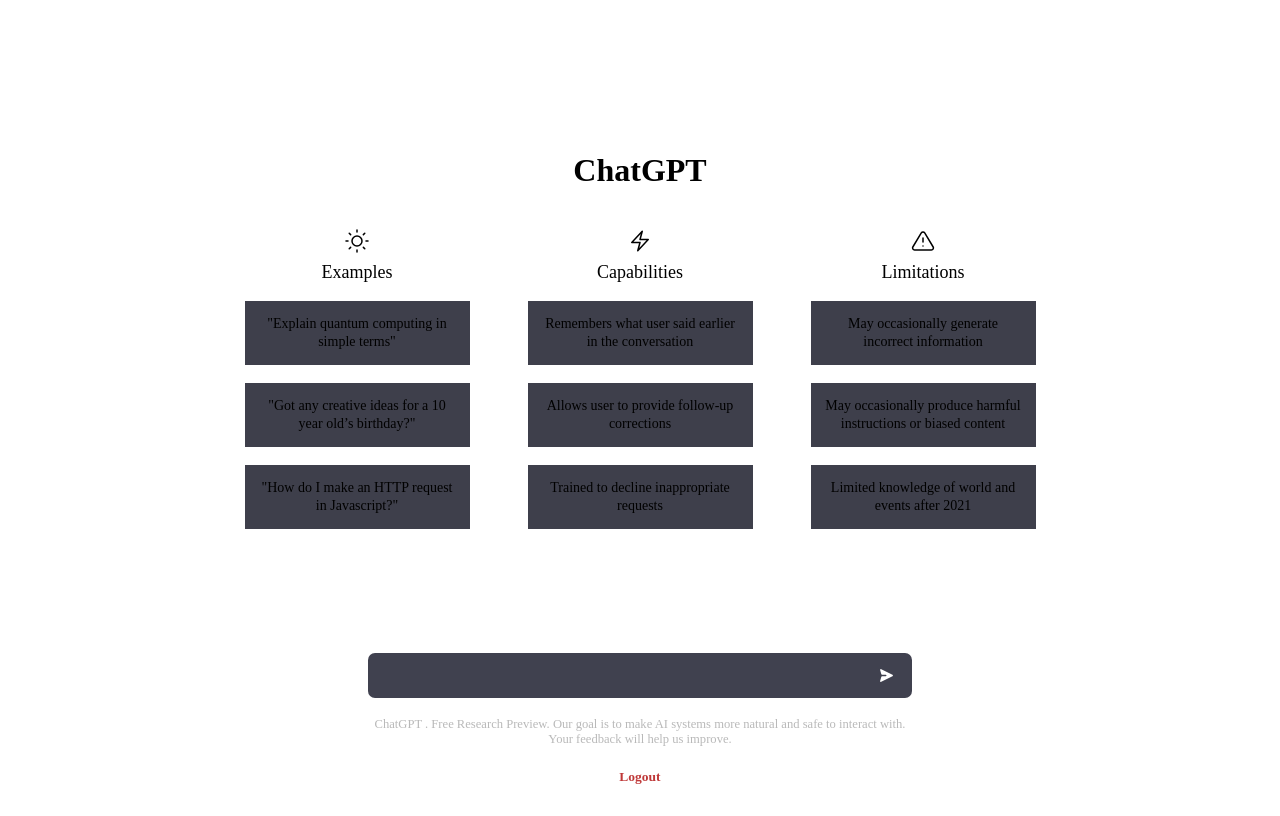
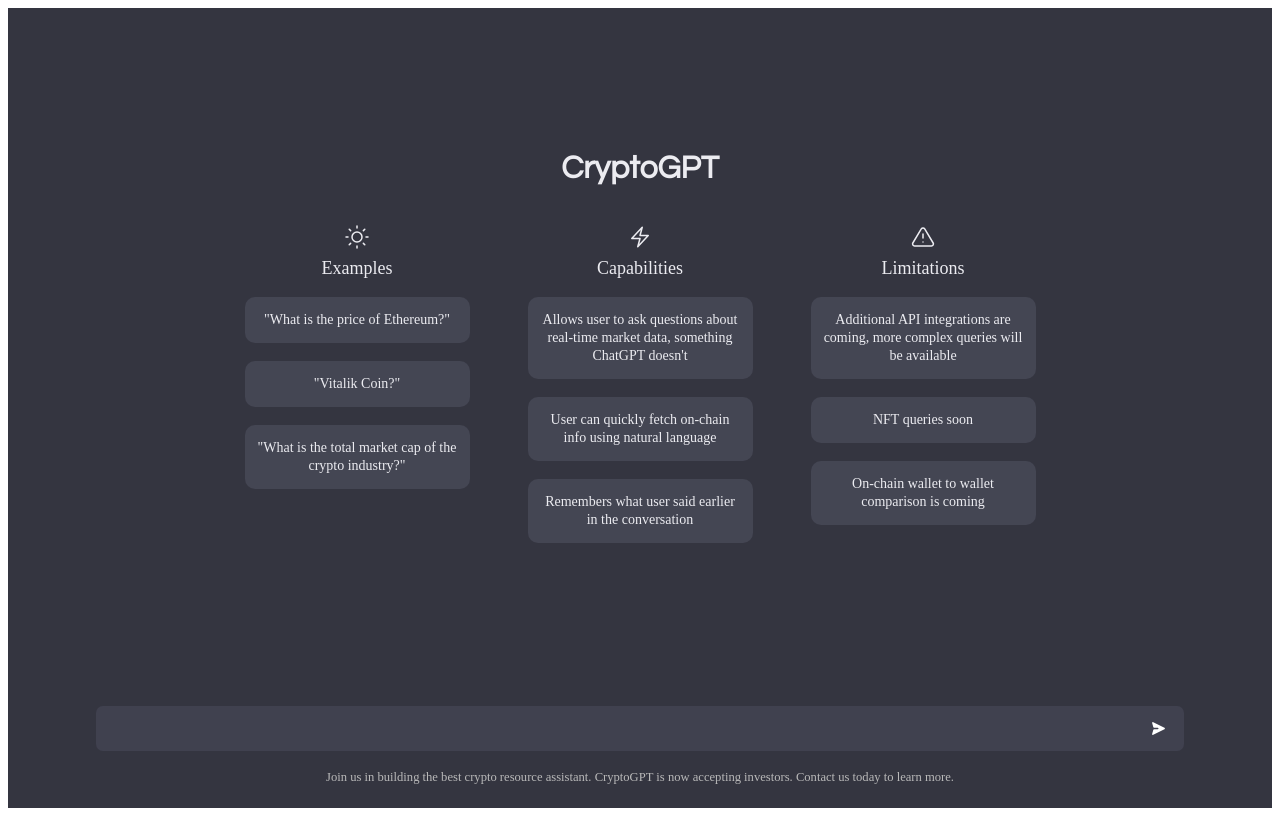
Before and after one commit to patni11/cryptoGPT, a Next.js app: page /chat-page/components/ChatPage in a window 1280 px wide. Built offline with nearby package versions, Linux system fonts and the light colour scheme.

Commit message:
updated front-end (logo and font will be modified)

```diff
--- /dev/null
+++ b/pages/chat-page/ChatPage.module.css
@@ -0,0 +1,83 @@
+@import url('https://fonts.googleapis.com/css2?family=Questrial&display=swap');
+
+.my-container * {
+    margin: 0;
+    padding: 0;
+    font-family: 'Questrial', sans-serif;
+    line-break: auto;
+  }
+
+  .body {
+    background-color: #343541;
+    color: #ffff;
+    height: 100vh;
+    width: 100vw;
+    font-family: 'Questrial', sans-serif;
+  }
+
+  .my-container *::-webkit-scrollbar {
+    display: none;
+  }
+
+  /* Hide scrollbar for IE, Edge and Firefox */
+  .my-container * {
+    -ms-overflow-style: none;
+    /* IE and Edge */
+    scrollbar-width: none;
+    /* Firefox */
+  }
+
+  .my-container pre {
+    white-space: pre-wrap;
+    /* Since CSS 2.1 */
+    white-space: -moz-pre-wrap;
+    /* Mozilla, since 1999 */
+    white-space: -pre-wrap;
+    /* Opera 4-6 */
+    white-space: -o-pre-wrap;
+    /* Opera 7 */
+    word-wrap: break-word;
+    /* Internet Explorer 5.5+ */
+  }
+
+
+
+
+
+  @media screen and (max-width:999px) {
+    .main_cont {
+      width: 88% !important;
+    }
+
+    .msg_cont,
+    .input_box {
+      width: 95% !important;
+    }
+
+    .hide {
+      display: none;
+    }
+  }
+
+
+
+  @media screen and (max-width:731px) {
+    .cols {
+      flex-direction: column !important;
+    }
+
+    .hiderow {
+      display: none !important;
+    }
+  }
+
+  @media screen and (max-width:520px) {
+    .main_cont {
+      width: 99% !important;
+    }
+
+    .botm {
+      bottom: 10px !important;
+    }
+
+  }
--- a/pages/chat-page/components/ChatPage.js
+++ b/pages/chat-page/components/ChatPage.js
@@ -2,6 +2,8 @@
 import Hero from "./Hero";
 import Input from "./Input";
 import Messages from "./Messages";
+import styles from '../ChatPage.module.css';
+
 
 export default function ChatPage() {
   const [messages, setMessages] = useState([]);
@@ -20,10 +22,11 @@
       <div
         className="main_cont"
         style={{
-          width: "50%",
+          width: "100%",
           margin: "auto",
           height: "100vh",
           position: "relative",
+          backgroundColor: "#343540"
         }}
       >
         {messages.length != 0 ? (
--- a/pages/chat-page/components/Hero.js
+++ b/pages/chat-page/components/Hero.js
@@ -1,5 +1,6 @@
 import React from "react";
 import { alert, sun, thunder } from "../assets/icons";
+import styles from '../ChatPage.module.css';
 
 export default function Hero() {
   return (
@@ -11,7 +12,7 @@
         width: "100%",
       }}
     >
-      <h1 style={{ marginTop: "18vh", marginBottom: "5vh" }}>ChatGPT</h1>
+      <h1 style={{ marginTop: "18vh", marginBottom: "5vh", color: "#ECECF1", fontFamily: 'Questrial' }}>CryptoGPT</h1>
       <div
         className="cols"
         style={{ display: "flex", flexDirection: "row", gap: "58px" }}
@@ -24,13 +25,14 @@
             alignItems: "center",
             justifyContent: "center",
             textAlign: "center",
+            color: "#ECECF1"
           }}
         >
           {sun}
           <p style={{ fontSize: "18px", marginTop: "5px" }}>Examples</p>
           <div
             style={{
-              backgroundColor: "#3e3f4b",
+              backgroundColor: "#444653",
               display: "flex",
               justifyContent: "center",
               alignItems: "center",
@@ -38,14 +40,15 @@
               lineHeight: "18px",
               marginTop: "18px",
               fontSize: "14px",
+              borderRadius: "10px",
             }}
           >
-            "Explain quantum computing in simple terms"
+            "What is the price of Ethereum?"
           </div>
           <div
             className=""
             style={{
-              backgroundColor: "#3e3f4b",
+              backgroundColor: "#444653",
               display: "flex",
               justifyContent: "center",
               alignItems: "center",
@@ -53,13 +56,14 @@
               marginTop: "18px",
               lineHeight: "18px",
               fontSize: "14px",
+              borderRadius: "10px",
             }}
           >
-            "Got any creative ideas for a 10 year old’s birthday?"
+            "Vitalik Coin?"
           </div>
           <div
             style={{
-              backgroundColor: "#3e3f4b",
+              backgroundColor: "#444653",
               display: "flex",
               justifyContent: "center",
               alignItems: "center",
@@ -67,9 +71,10 @@
               marginTop: "18px",
               lineHeight: "18px",
               fontSize: "14px",
+              borderRadius: "10px",
             }}
           >
-            "How do I make an HTTP request in Javascript?"
+            "What is the total market cap of the crypto industry?"
           </div>
         </div>
         <div
@@ -80,6 +85,7 @@
             alignItems: "center",
             justifyContent: "center",
             textAlign: "center",
+            color: "#ECECF1"
           }}
         >
           {thunder}
@@ -87,7 +93,7 @@
           <div
             className="hiderow"
             style={{
-              backgroundColor: "#3e3f4b",
+              backgroundColor: "#444653",
               display: "flex",
               justifyContent: "center",
               alignItems: "center",
@@ -95,13 +101,14 @@
               marginTop: "18px",
               fontSize: "14px",
               lineHeight: "18px",
+              borderRadius: "10px",
             }}
           >
-            Remembers what user said earlier in the conversation
+            Allows user to ask questions about real-time market data, something ChatGPT doesn't
           </div>
           <div
             style={{
-              backgroundColor: "#3e3f4b",
+              backgroundColor: "#444653",
               display: "flex",
               justifyContent: "center",
               alignItems: "center",
@@ -109,14 +116,15 @@
               marginTop: "18px",
               fontSize: "14px",
               lineHeight: "18px",
+              borderRadius: "10px",
             }}
           >
-            Allows user to provide follow-up corrections
+            User can quickly fetch on-chain info using natural language
           </div>
           <div
             className="hiderow"
             style={{
-              backgroundColor: "#3e3f4b",
+              backgroundColor: "#444653",
               display: "flex",
               justifyContent: "center",
               alignItems: "center",
@@ -124,9 +132,10 @@
               marginTop: "18px",
               fontSize: "14px",
               lineHeight: "18px",
+              borderRadius: "10px",
             }}
           >
-            Trained to decline inappropriate requests
+            Remembers what user said earlier in the conversation
           </div>
         </div>
         <div
@@ -137,6 +146,7 @@
             alignItems: "center",
             justifyContent: "center",
             textAlign: "center",
+            color: "#ECECF1"
           }}
         >
           {alert}
@@ -144,7 +154,7 @@
           <div
             className="hiderow"
             style={{
-              backgroundColor: "#3e3f4b",
+              backgroundColor: "#444653",
               display: "flex",
               justifyContent: "center",
               alignItems: "center",
@@ -152,14 +162,15 @@
               marginTop: "18px",
               fontSize: "14px",
               lineHeight: "18px",
+              borderRadius: "10px",
             }}
           >
-            May occasionally generate incorrect information
+            Additional API integrations are coming, more complex queries will be available
           </div>
           <div
             className="hiderow"
             style={{
-              backgroundColor: "#3e3f4b",
+              backgroundColor: "#444653",
               display: "flex",
               justifyContent: "center",
               alignItems: "center",
@@ -167,14 +178,15 @@
               marginTop: "18px",
               fontSize: "14px",
               lineHeight: "18px",
+              borderRadius: "10px",
             }}
           >
-            May occasionally produce harmful instructions or biased content
+            NFT queries soon
           </div>
           <div
             className="hiderow"
             style={{
-              backgroundColor: "#3e3f4b",
+              backgroundColor: "#444653",
               display: "flex",
               justifyContent: "center",
               alignItems: "center",
@@ -182,9 +194,10 @@
               marginTop: "18px",
               fontSize: "14px",
               lineHeight: "18px",
+              borderRadius: "10px",
             }}
           >
-            Limited knowledge of world and events after 2021
+            On-chain wallet to wallet comparison is coming
           </div>
         </div>
       </div>
--- a/pages/chat-page/components/Input.js
+++ b/pages/chat-page/components/Input.js
@@ -1,5 +1,6 @@
 import React, { useState } from "react";
 import { send } from "../assets/icons";
+import styles from '../ChatPage.module.css';
 
 export default function({addMessage, img}) {
   const [input, setInput] = useState("");
@@ -120,19 +121,7 @@
           maxWidth: "85%",
         }}
       >
-        ChatGPT . Free Research Preview. Our goal is to make AI systems more
-        natural and safe to interact with. Your feedback will help us improve.
-      </p>
-      <p
-        style={{
-          fontSize: "13.5px",
-          marginTop: "9px",
-          cursor: "pointer",
-          color: "#bf3838",
-          fontWeight: "bold",
-        }}
-      >
-        Logout
+        Join us in building the best crypto resource assistant. CryptoGPT is now accepting investors. Contact us today to learn more.
       </p>
     </div>
   );
--- a/pages/chat-page/components/Message.js
+++ b/pages/chat-page/components/Message.js
@@ -1,5 +1,6 @@
 import React from "react";
 import { logo } from "../assets/icons";
+import styles from '../ChatPage.module.css';
 
 export default function Message({ me, msg, img }) {
   return (
@@ -47,6 +48,7 @@
           lineHeight: "20px",
           width: "100%",
           marginTop: "6.5px",
+          color: "white"
         }}
       >
         {msg.trim()}
--- a/pages/chat-page/components/Messages.js
+++ b/pages/chat-page/components/Messages.js
@@ -1,5 +1,6 @@
 import React, { useEffect, useRef } from "react";
 import Message from "./Message";
+import styles from '../ChatPage.module.css';
 
 export default function Messages({ messages }) {
   const scrollRef = useRef(null);
@@ -17,6 +18,7 @@
         margin: "auto",
         marginTop: "2.5vh",
         overflowY: "scroll",
+        color: "white"
       }}
     >
       <>
```
